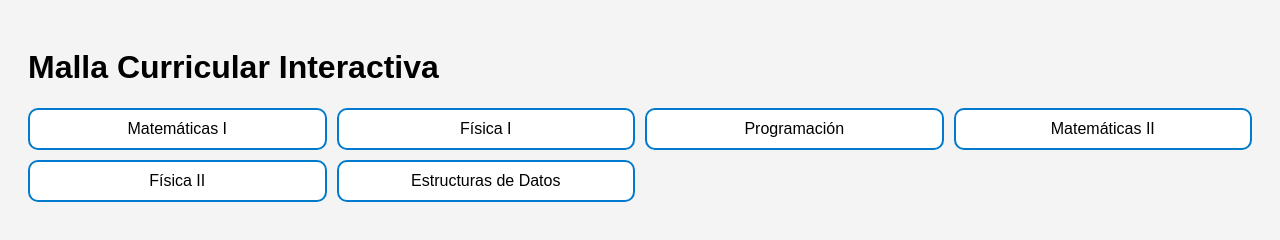
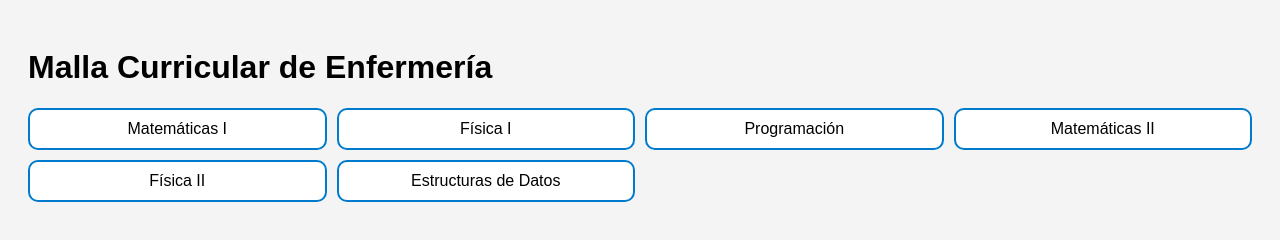
Before and after one commit to valeryortizvillada/ENFERMER-A, a plain HTML site: page index.html in a window 1280 px wide. Drawn offline with Linux system fonts and the light colour scheme.

Commit message:
Update index.html

```diff
--- a/index.html
+++ b/index.html
@@ -3,11 +3,11 @@
 <head>
   <meta charset="UTF-8" />
   <meta name="viewport" content="width=device-width, initial-scale=1.0"/>
-  <title>Malla Curricular</title>
+  <title>Malla Curricular - Enfermería</title>
   <link rel="stylesheet" href="style.css" />
 </head>
 <body>
-  <h1>Malla Curricular Interactiva</h1>
+  <h1>Malla Curricular de Enfermería</h1>
   <div id="malla"></div>
   <script src="script.js"></script>
 </body>
```
